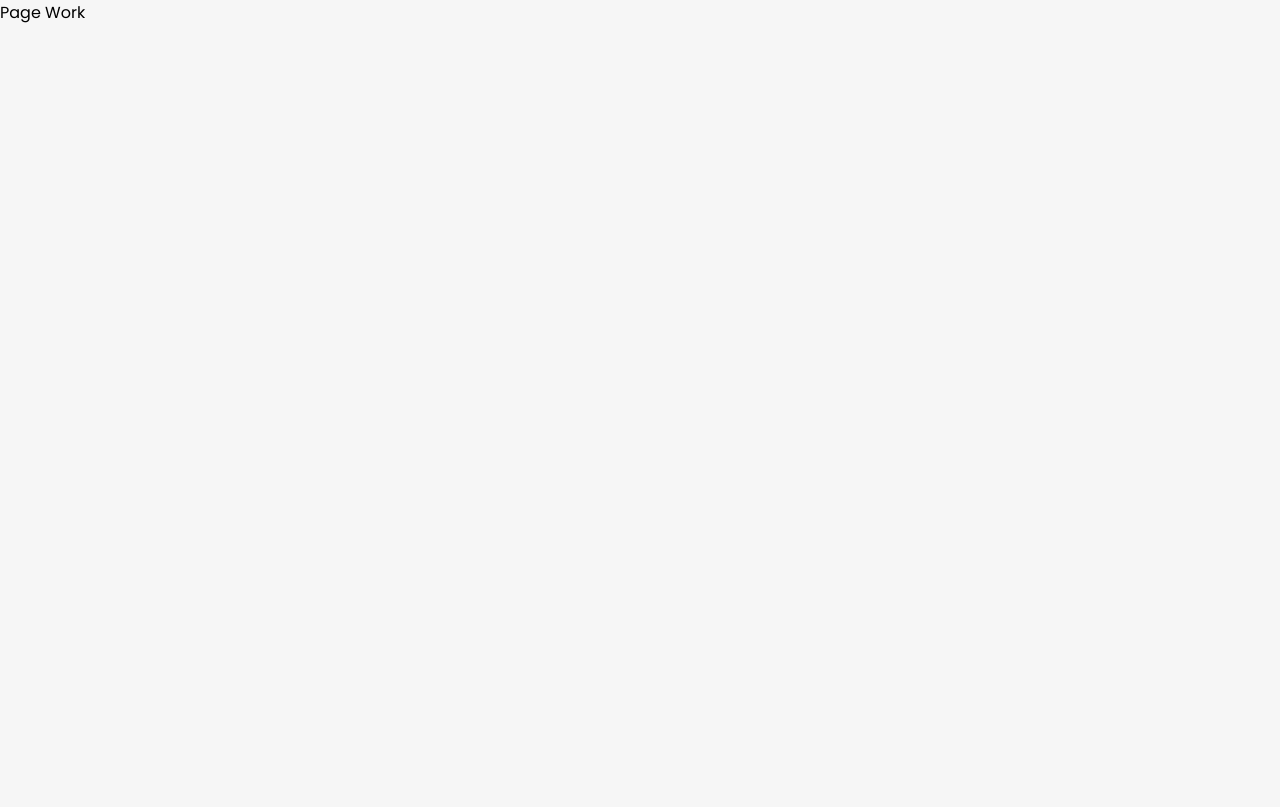
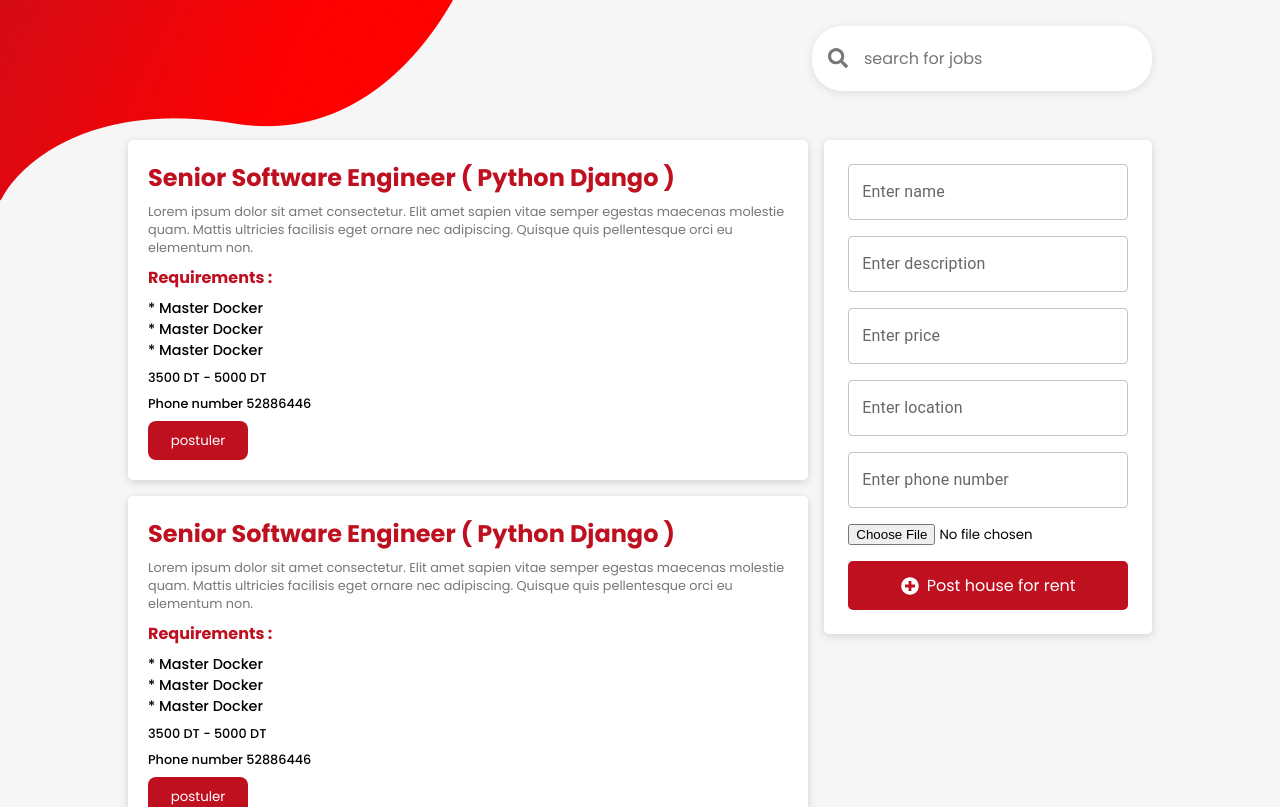
Before and after one commit to dali-helal/Tunisia-App, a React (Vite) app: page /services/work in a window 1280 px wide. Shown: the top 807 px of the page. Built offline with nearby package versions, Linux system fonts and the light colour scheme.

Commit message:
add page works done

```diff
--- a/src/components/Services.jsx
+++ b/src/components/Services.jsx
@@ -17,19 +17,19 @@ const Services = () => {
                         <h4>Work</h4>
                     </div>
                 </Link>
-
+                <Link to="/services/rent">
+                    <div>
+                        <img src={imgRent} alt="" />
+                        <h4>Rent</h4>
+                    </div>
+                </Link>
                 <Link to="/services/transport">
                     <div>
                         <img src={imgTransport} alt="" />
                         <h4>Transport</h4>
                     </div>
                 </Link>
-                <Link to="/services/rent">
-                    <div>
-                        <img src={imgRent} alt="" />
-                        <h4>Rent</h4>
-                    </div>
-                </Link>
+
                 <Link to="/services/health">
                     <div>
                         <img src={imgHealth} alt="" />
--- a/src/pages/HomePage.jsx
+++ b/src/pages/HomePage.jsx
@@ -4,8 +4,15 @@ import Home from "../components/Home"
 import Services from "../components/Services"
 import img from "../assets/PageHome.png"
 import Contact from "../components/Contact"
+import { useEffect } from "react"
 
 const HomePage = () => {
+    useEffect(()=>{
+
+        window.scrollTo({
+            top:0
+        })
+    },[])
     return (
         <>
             <Nav />
--- a/src/pages/Rent.jsx
+++ b/src/pages/Rent.jsx
@@ -7,19 +7,26 @@ import { createTheme, ThemeProvider } from "@mui/material/styles";
 import { useState } from "react";
 import Pagination from "../pages/Pagination";
 import { Link } from "react-router-dom";
+import { useEffect } from "react";
 
-const theme = createTheme({
-    palette: {
-        primary: {
-            main: "#BF1020"
-        }
-    }
-})
 
 const Rent = () => {
     const [page, setPage] = useState(1);
     const [pages, setPages] = useState(4);
 
+    const theme = createTheme({
+        palette: {
+            primary: {
+                main: "#BF1020"
+            }
+        }
+    })
+    useEffect(()=>{
+        window.scrollTo({
+            top:0
+        })
+
+    },[])
     return (
         <section id="rent-page">
             <div className="header">
--- a/src/pages/Work.jsx
+++ b/src/pages/Work.jsx
@@ -1,10 +1,138 @@
+import imgWorks from "../assets/imgWorks.png"
+import { FaSearch, FaPlusCircle } from 'react-icons/fa';
+import { TextField } from "@mui/material";
+import FileBase64 from 'react-file-base64';
+import { createTheme, ThemeProvider } from "@mui/material/styles";
+import { useEffect } from "react";
+const Work = () => {
+  const theme = createTheme({
+    palette: {
+      primary: {
+        main: "#BF1020"
+      }
+    }
+  })
+  useEffect(() => {
+    window.scrollTo({
+      top: 0
+    })
+  }, [])
+  return (
+    <section className="works">
+      <div className="img-work" >
+        <img src={imgWorks} alt="" />
+      </div>
 
+      <header className="">
+        <div className="search">
+          <FaSearch size={"20px"} color="#777" />
+          <input placeholder="search for jobs "
+            type="text"
+          />
+        </div>
+      </header>
+      <div className="conatiner-main">
+        <div className="container-grid">
 
-const Work =()=>{
-      return(
-        <>
-        <div>Page Work</div>
-        </>
-      )
+          <div className="item">
+            <div className="details">
+              <h2>
+                Senior Software Engineer ( Python Django )
+              </h2>
+              <p>
+                Lorem ipsum dolor sit amet consectetur. Elit amet sapien vitae semper egestas maecenas molestie quam. Mattis ultricies
+                facilisis eget ornare nec adipiscing. Quisque quis pellentesque orci eu elementum non.
+              </p>
+              <h3>Requirements :</h3>
+              <div>
+                <p>* Master Docker </p>
+                <p>* Master Docker </p>
+                <p>* Master Docker </p>
+              </div>
+              <h4>3500 DT - 5000 DT </h4>
+              <h4>Phone number 52886446</h4>
+              <button>postuler </button>
+
+            </div>
+          </div>
+          <div className="item">
+            <div className="details">
+              <h2>
+                Senior Software Engineer ( Python Django )
+              </h2>
+              <p>
+                Lorem ipsum dolor sit amet consectetur. Elit amet sapien vitae semper egestas maecenas molestie quam. Mattis ultricies
+                facilisis eget ornare nec adipiscing. Quisque quis pellentesque orci eu elementum non.
+              </p>
+              <h3>Requirements :</h3>
+              <div>
+                <p>* Master Docker </p>
+                <p>* Master Docker </p>
+                <p>* Master Docker </p>
+              </div>
+              <h4>3500 DT - 5000 DT </h4>
+              <h4>Phone number 52886446</h4>
+              <button>postuler </button>
+
+            </div>
+          </div>
+          <div className="item">
+            <div className="details">
+              <h2>
+                Senior Software Engineer ( Python Django )
+              </h2>
+              <p>
+                Lorem ipsum dolor sit amet consectetur. Elit amet sapien vitae semper egestas maecenas molestie quam. Mattis ultricies
+                facilisis eget ornare nec adipiscing. Quisque quis pellentesque orci eu elementum non.
+              </p>
+              <h3>Requirements :</h3>
+              <div>
+                <p>* Master Docker </p>
+                <p>* Master Docker </p>
+                <p>* Master Docker </p>
+              </div>
+              <h4>3500 DT - 5000 DT </h4>
+              <h4>Phone number 52886446</h4>
+              <button>postuler </button>
+
+            </div>
+          </div>
+
+        </div>
+        <div className="container-form">
+          <form autoComplete="off" >
+            <ThemeProvider theme={theme}>
+              <TextField
+                label="Enter name"
+              />
+              <TextField
+                label="Enter description"
+              />
+              <TextField
+                label="Enter price "
+              />
+              <TextField
+                label="Enter location"
+              />
+              <TextField
+                label="Enter phone number"
+              />
+              <FileBase64
+                multiple={false}
+                onDone={({ base64 }) => setImage(base64)}
+              />
+
+              <button>
+                <FaPlusCircle size={"18px"} />
+                <p>Post house for rent </p>
+              </button>
+
+            </ThemeProvider>
+
+          </form>
+        </div>
+      </div>
+    </section>
+  )
 }
 export default Work
--- /dev/null
+++ b/src/styles/_woks.scss
@@ -0,0 +1,141 @@
+.works{
+    position: relative;
+    display: flex;
+    flex-direction: column;
+    .img-work{
+        position: absolute;
+        top: 0px ;
+        left: 0px ;
+        z-index: -1;
+
+    }
+    header{
+
+        padding: 2vw 10vw;
+        width: 100%;
+        display: flex;
+        justify-content: flex-end;
+
+        .search{
+            display: flex;
+            align-items: center;
+            border-radius: 30px;
+            padding: 0.75rem 1rem;
+            background: white;
+            box-shadow: 0px 2px 8px 0 rgba(0,0,0,0.1);
+            input{
+                width: 280px;
+                padding: 0.5rem 0.5rem;
+                margin-left: 0.5rem;
+                outline: none;
+                border: none;
+                color: $secondery;
+                font-size: 1rem;
+                font-weight: 400;
+            }
+        }
+
+    }
+    .conatiner-main{
+        width: 100%;
+        padding: 1.5rem 10vw;
+        display: flex;
+        align-items: flex-start;
+        gap: 1rem;
+        .container-grid{
+            width: 80%;
+            display: grid;
+            grid-template-columns: repeat(1, 1fr);
+            gap: 1rem;
+            .item{
+                background: white;
+                box-shadow: 0px 2px 8px rgba(0, 0, 0, 0.15);
+                border-radius: 5px;
+                display: flex;
+                flex-direction: column;
+                justify-content: space-between;
+                padding: 0.75rem;
+                gap: 0.75rem;
+                .details{
+                    padding: 0.5rem;
+                    display: flex;
+                    flex-direction: column;
+                    gap: 0.5rem;
+                    h2{
+                      color: $primary;
+
+                    }
+                    p{
+                        color: #777;
+                        font-size: 0.8rem;
+
+                    }
+                    h3{
+                        color: $primary;
+                        font-size: 1rem;
+                        font-weight: 700;
+                    }
+                    h4{
+                        color: $primary;
+                        font-size: 0.8rem;
+                        font-weight: 500;
+                        color: black;
+                    }
+                    div{
+                        p{
+                            font-size:0.9rem;
+                            color: black;
+                            font-weight: 500;
+
+                        }
+                    }
+                    button{
+                         width: 100px ;
+                         padding: 0.6rem 0.8rem;
+                         background: $primary;
+                         color: white;
+                         border: none;
+                         border-radius: 8px;
+                    }
+                }
+
+            }
+        }
+        .container-form {
+            width: 32%;
+            background: white;
+            box-shadow: 0px 2px 8px rgba(0, 0, 0, 0.15);
+            border-radius: 5px;
+            padding: 1.5rem 1.5rem;
+
+            form {
+                display: flex;
+                flex-direction: column;
+                width: 100%;
+                gap: 1rem;
+
+                button {
+                    display: flex;
+                    align-items: center;
+                    justify-content: center;
+                    cursor: pointer;
+                    padding: 0.75rem;
+                    background: $primary;
+                    color: white;
+                    border: none;
+                    border-radius: 5px;
+                    gap: 0.5rem;
+                    transition: .5s;
+
+                    &:hover {
+                        transform: scale(1.03);
+                    }
+
+                    p {
+                        font-size: 1rem;
+                    }
+                }
+            }
+        }
+    }
+}
--- a/src/styles/style.scss
+++ b/src/styles/style.scss
@@ -31,3 +31,4 @@ html{
 @import "./pageRent";
 @import "./rentDetaills";
 @import "./settings";
+@import "./woks";
```
Also changed, not shown: src/assets/imgWorks.png (added).
